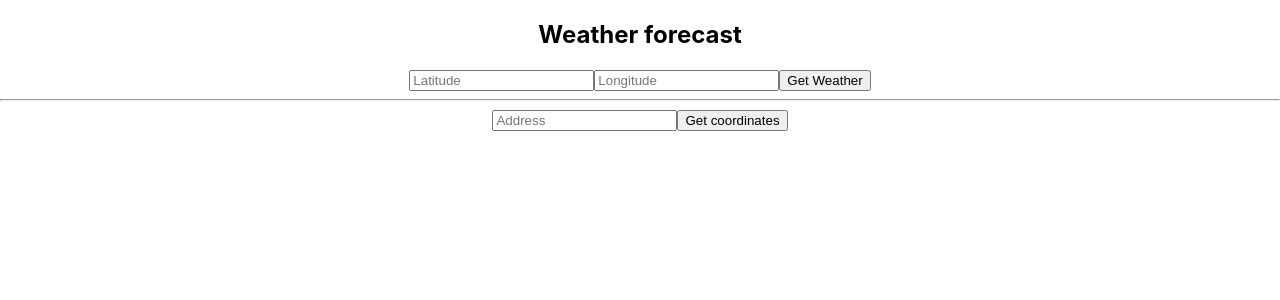
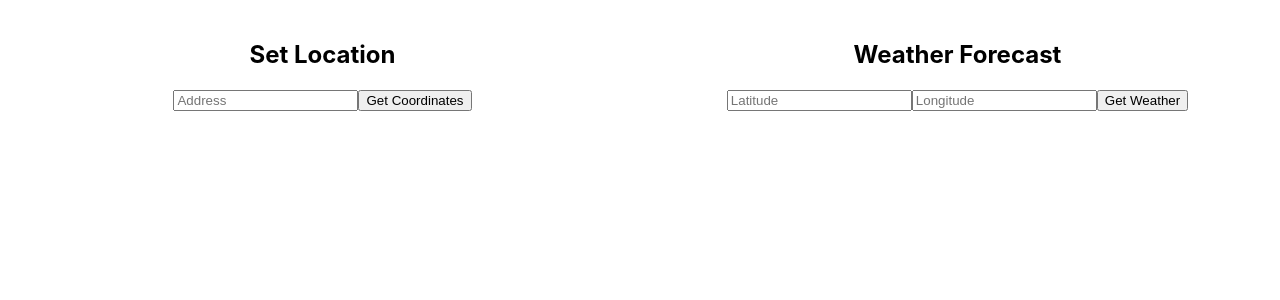
Before and after one commit to cduggan1/group-design-project-10, a React (Create React App) app in the folder front-end/: page / in a window 1280 px wide. Shown: the top 300 px of the page. Built offline with nearby package versions, Linux system fonts and the light colour scheme.

Commit message:
Location call updated weather call

```diff
--- a/front-end/src/components/Weather.js
+++ b/front-end/src/components/Weather.js
@@ -35,6 +35,8 @@ const Weather = () => {
 
             const data = await response.json();
             setCoordinates(data[0]);
+            setLatitude(data[0].latitude)
+            setLongitude(data[0].longitude)
             setError("");
                 } catch (err) {
                     setError("Failed to fetch weather data");
@@ -44,8 +46,27 @@ const Weather = () => {
 
 
     return (
-        <div>
-            <h2>Weather forecast</h2>
+        <div style={{ display: "flex", justifyContent: "center", gap: "30px", padding: "20px" }}>
+
+            {/* Location Section */}
+            <div style={{ flex: 1, textAlign: "center" }}>
+                <h2>Set Location</h2>
+                <input
+                    type="text"
+                    placeholder="Address"
+                    value={address}
+                    onChange={(e) => setAddress(e.target.value)}
+                />
+                <button onClick={fetchCoordinates}>Get Coordinates</button>
+
+                {coordinates && (
+                    <p>At {coordinates.latitude}, {coordinates.longitude}</p>
+                )}
+            </div>
+
+            {/* Weather Section */}
+            <div style={{ flex: 1, textAlign: "center" }}>
+                <h2>Weather Forecast</h2>
                 <input
                     type="text"
                     placeholder="Latitude"
@@ -61,37 +82,18 @@ const Weather = () => {
                 <button onClick={fetchWeather}>Get Weather</button>
 
                 {error && <p style={{ color: "red" }}>{error}</p>}
+
                 {weatherData && (
-                <div style={{ textAlign: "center" }}>
+                    <div>
                         <p>At {weatherData.time}:</p>
-                    <div style={{
-                        display: "flex",
-                        gap: "10px",
-                        alignItems: "center",
-                        justifyContent: "center"
-                    }}>
+                        <div style={{ display: "flex", justifyContent: "center", gap: "10px" }}>
                             <p>Temperature: {weatherData.temperature}°C</p>
                             <p>Cloudiness: {weatherData.cloudiness}%</p>
                             <p>Wind Speed: {weatherData.wind_speed} km/h {weatherData.wind_direction}</p>
                         </div>
                     </div>
                 )}
-
-            <hr/>
-
-
-            <input
-                type="text"
-                placeholder="Address"
-                value={address}
-                onChange={(e) => setAddress(e.target.value)}
-            />
-            <button onClick={fetchCoordinates}>Get coordinates</button>
-            {coordinates && (
-                <div style={{ textAlign: "center" }}>
-                    <p>At {coordinates.latitude}, {coordinates.longitude}</p>
             </div>
-            )}
         </div>
     );
 };
```
Lines whose indentation alone changed are shown as unchanged.
